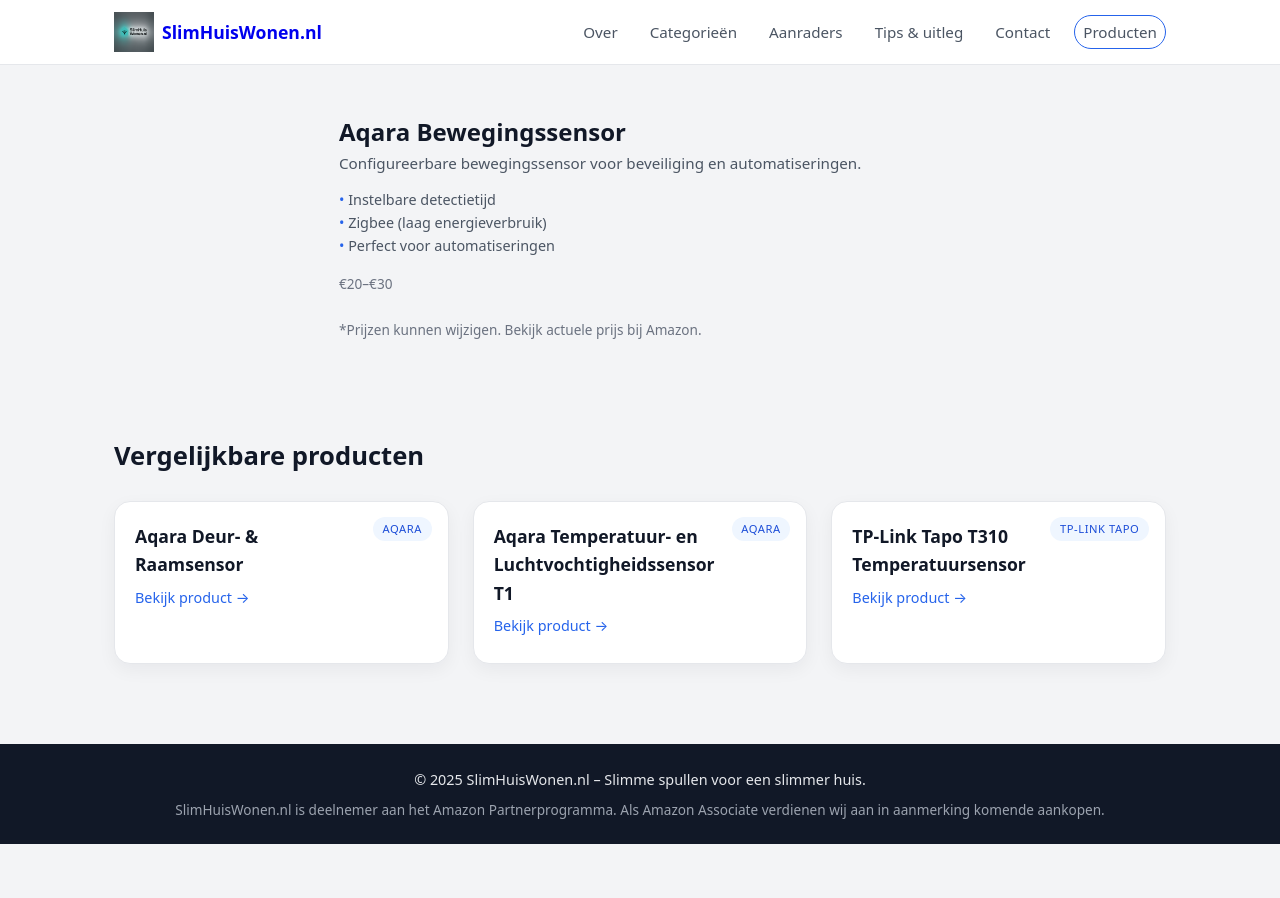
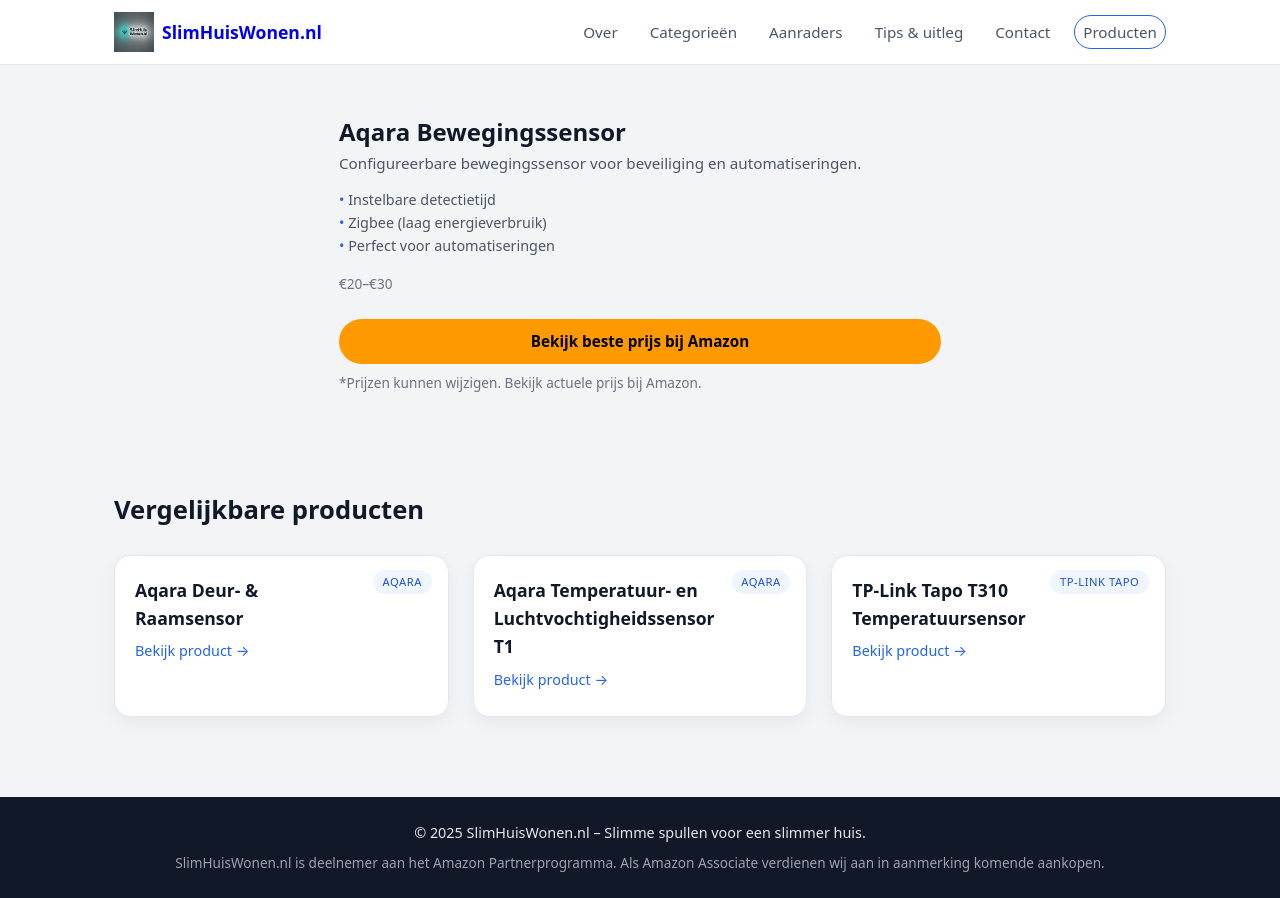
Before and after one commit to hafidgrad/SlimHuisWonen, a Next.js app: page /producten/aqara-bewegingssensor in a window 1280 px wide. Before the commit the page ends 844 px from the top, so only its background shows below. Built offline with nearby package versions, Linux system fonts and the light colour scheme.

Commit message:
components/AffiliateButton.jsx

```diff
--- a/components/AffiliateButton.jsx
+++ b/components/AffiliateButton.jsx
@@ -1,30 +1,24 @@
 "use client";
 
-import { trackAffiliateClick } from "@/lib/trackAffiliate";
-
-export default function AffiliateButton({ product }) {
-  if (!product?.affiliateUrl || product.affiliateUrl === "#") {
-    return null;
-  }
-
-  function handleClick() {
-    trackAffiliateClick({
-      slug: product.slug,
-      title: product.title,
-      brand: product.brand,
-      category: product.category,
-    });
-  }
+export default function AffiliateButton({ href, label = "Bekijk bij Amazon" }) {
+  const handleClick = () => {
+    if (window.gtag) {
+      window.gtag("event", "affiliate_click", {
+        event_category: "Affiliate",
+        event_label: href,
+      });
+    }
+  };
 
   return (
     <a
-      href={product.affiliateUrl}
+      href={href}
       target="_blank"
-      rel="noreferrer"
+      rel="noreferrer sponsored"
       className="btn btn-primary product-btn"
       onClick={handleClick}
     >
-      Bekijk beste prijs bij Amazon
+      {label}
     </a>
   );
 }
```
